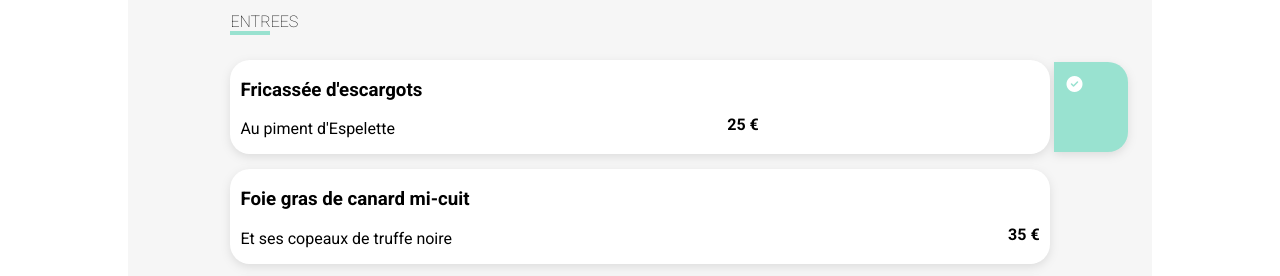
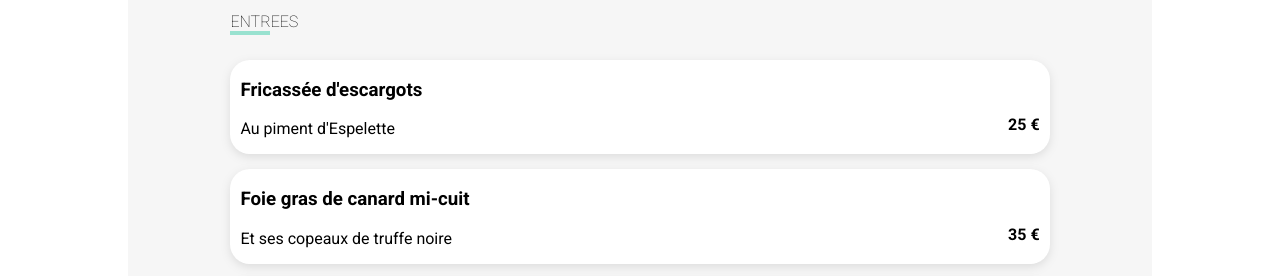
Before and after one commit to Mahadiouba/Ohmyfood_projet, a plain HTML site: page menu_palettes.html in a window 1280 px wide. Shown: the part 492-768 px from the top of the page. Drawn offline with Linux system fonts and the light colour scheme; a web font is replaced by a local one.

Commit message:
Add files via upload

```diff
--- a/menu_palettes.html
+++ b/menu_palettes.html
@@ -45,7 +45,6 @@
                     <p>Au piment d'Espelette</p>
                     </div>
                     <div class="prix">25 €</div>
-                    <div class="menu__check"><i class="fa-solid fa-circle-check"></i></i></div>
                 </div>
                 <div class="menus__button">
                     <div class="button__txt">
--- a/sass/style.scss
+++ b/sass/style.scss
@@ -86,11 +86,17 @@ nav {
     color: #7e7e7e;
     font-size: 20px;
     margin-right: 25px;
+    &:hover {
+        color: $second-color;
+    }
 }
+
+
 
 .fonction__container {
     margin: auto;
     max-width: 1440px;
+    /*padding: 0px 10%;*/
 }
 
 
@@ -145,6 +151,7 @@ nav {
 
 .new {
     background-color: $thrid-color;
+    color: #008766;
     padding: 10px;
     font-weight: 20px;
     border-radius: 3px;
@@ -347,21 +354,6 @@ footer i{
 }
 
 
-.menu__check {
-    background-color: $thrid-color;
-    transition: margin-right 0.5s;
-    width: 3rem;
-    margin-right: -5.5rem;
-    height: 4rem;
-    border-top-right-radius: 20px;
-    border-bottom-right-radius: 20px;
-    padding: 13px;
-    .fa-circle-check {
-        color: $background-color2;
-
-    }
-}
-
 .command {
     border-radius: 30px;
     background: linear-gradient(193.33deg, #9356DC -11.44%, #FF79DA 123.93%);
@@ -387,6 +379,7 @@ footer i{
         font-size: 40px;
         padding-bottom: 20px;
         color: black;
+        box-shadow: 0px 4px 4px 0px rgba(0, 0, 0, 0.2509803922);
     }
 
     .localisation {
@@ -463,7 +456,11 @@ nav {
     color: #7e7e7e;
     font-size: 20px;
     margin-right: 25px;
+    &:hover {
+        color: $second-color;
+    }
 }
+
 
 .fonction__container {
     margin: auto;
```
Also changed, not shown: style.css, 1 other file.
